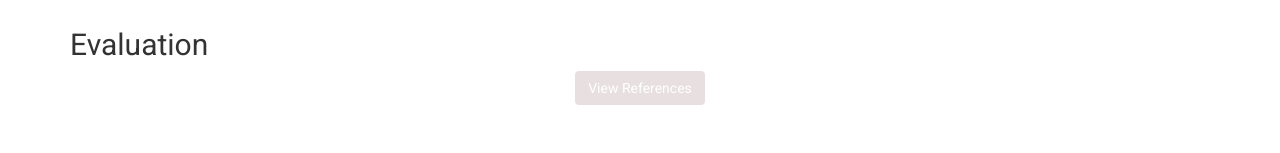
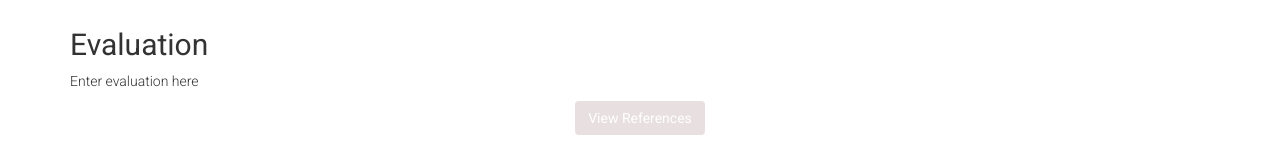
Before and after one commit to Tomswall/My-Report, a plain HTML site: page evaluation.html in a window 1280 px wide. Shown: the part 602-755 px from the top of the page. Drawn offline with nearby package versions, Linux system fonts and the light colour scheme; grey boxes are pictures that could not be loaded.

Commit message:
Update evaluation.html

```diff
--- a/evaluation.html
+++ b/evaluation.html
@@ -35,7 +35,8 @@
       <div class="col-sm-6">
        <p>
         <h2> Evaluation </h2>
-       </p>
+        </p>
+      <p> Enter evaluation here </p>
       </div>
     </div>
     <div class="row text-center">
```
